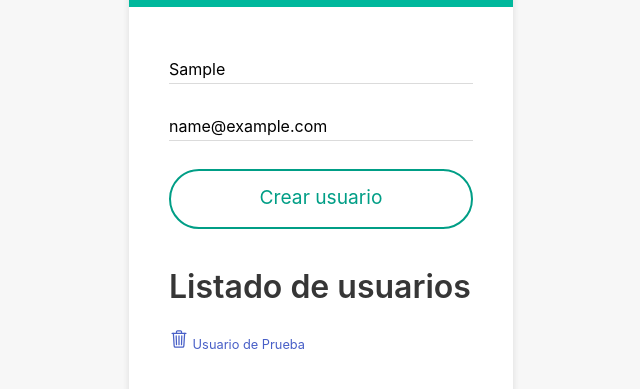
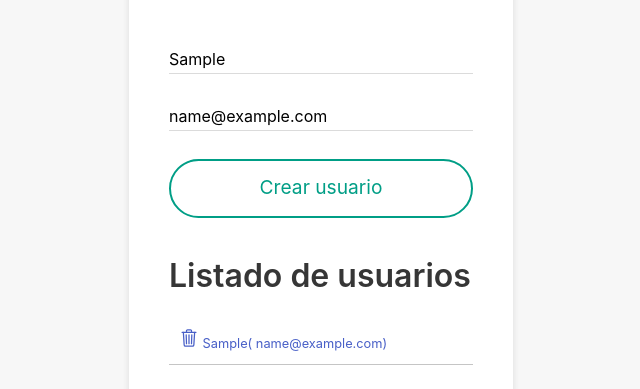
Before and after one commit to mortegac/frenon-javascript-formularios, a plain HTML site: page index.html in a window 1280 px wide. Both pictures are taken after typing "Sample", "name@example.com" into the empty fields and a click on the button "Crear usuario". Shown: the part 229-618 px from the top of the page, without its empty margins (319-959 px from the left). Drawn offline with nearby package versions, Linux system fonts and the light colour scheme.

Commit message:
agregar y borrar registro

```diff
--- a/assets/scripts.js
+++ b/assets/scripts.js
@@ -1,19 +1,44 @@
 const saveUser = (event) => {
     event.preventDefault() // Para que no se recargue la pagina y se haga el POST
-    console.log("click en boton")
-
-    //Rescatar valor de campo correo
 
 
+    //Rescatar valores
     var name = document.getElementById("name").value
-    var correo = document.getElementById("email").value
+    var email = document.getElementById("email").value
+    var valueUsers = [{
+        name,
+        email
+    }]
 
-    console.log("valor de name", name)
-    console.log("valor de correo", correo)
+    // Almacenar en el localStorage
+    localStorage.setItem("Users", JSON.stringify(valueUsers))
+    printUsers()
+
+}
+const printUsers = () => {
+    var Users = JSON.parse(localStorage.getItem("Users"))
+
+    for (let index = 0; index < Users.length; index++) {
+        console.log(Users[index])
+        var liElement = document.createElement("li");
+        var att = document.createAttribute("id");
+        att.value = Users[index].name;
+        liElement.setAttributeNode(att);
+        liElement.innerHTML = `
+            <a href="#" onclick="handleClick(event)">
+            <ion-icon name="trash-outline"></ion-icon>
+            ${Users[index].name}( ${Users[index].email})
+            </a>`
+        document.getElementById("list").appendChild(liElement)
+    }
+}
 
 
+const handleClick = (event) => {
+    var Users = JSON.parse(localStorage.getItem("Users"))
 
-    // Rescatar valor de campo nombre
-    // Almacenar en el localStorage
+    event.target.parentNode.remove()
 
+
+    // localStorage.removeItem("")
 }
--- a/index.html
+++ b/index.html
@@ -35,10 +35,6 @@
         <h5 class="title is-3">Listado de usuarios</h5>
         <ul id="list"></ul>
 
-        <a href="#" onclick="handleClick()">
-          <ion-icon name="trash-outline"></ion-icon>
-          Usuario de Prueba
-        </a>
 
 
       </div>
```
